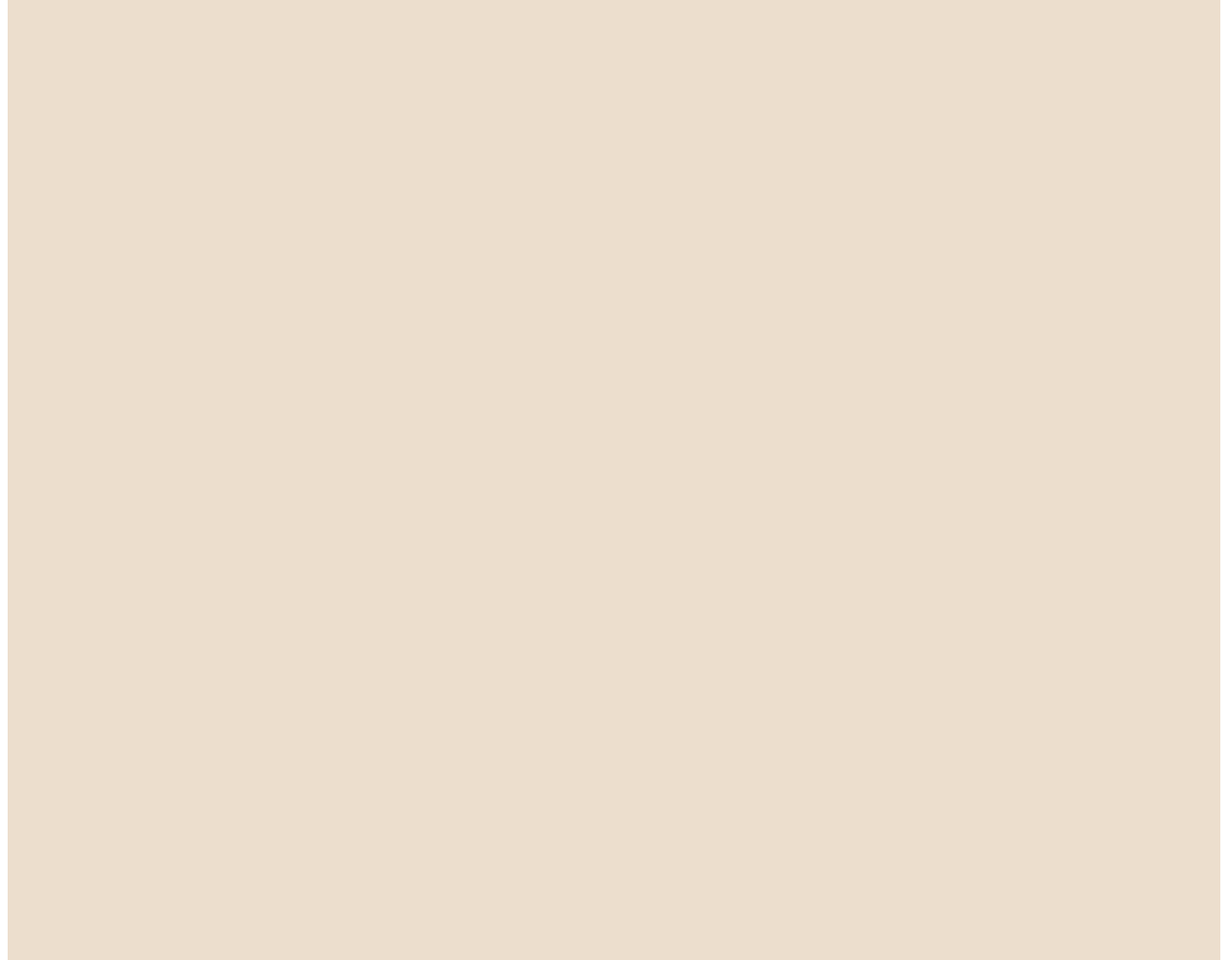
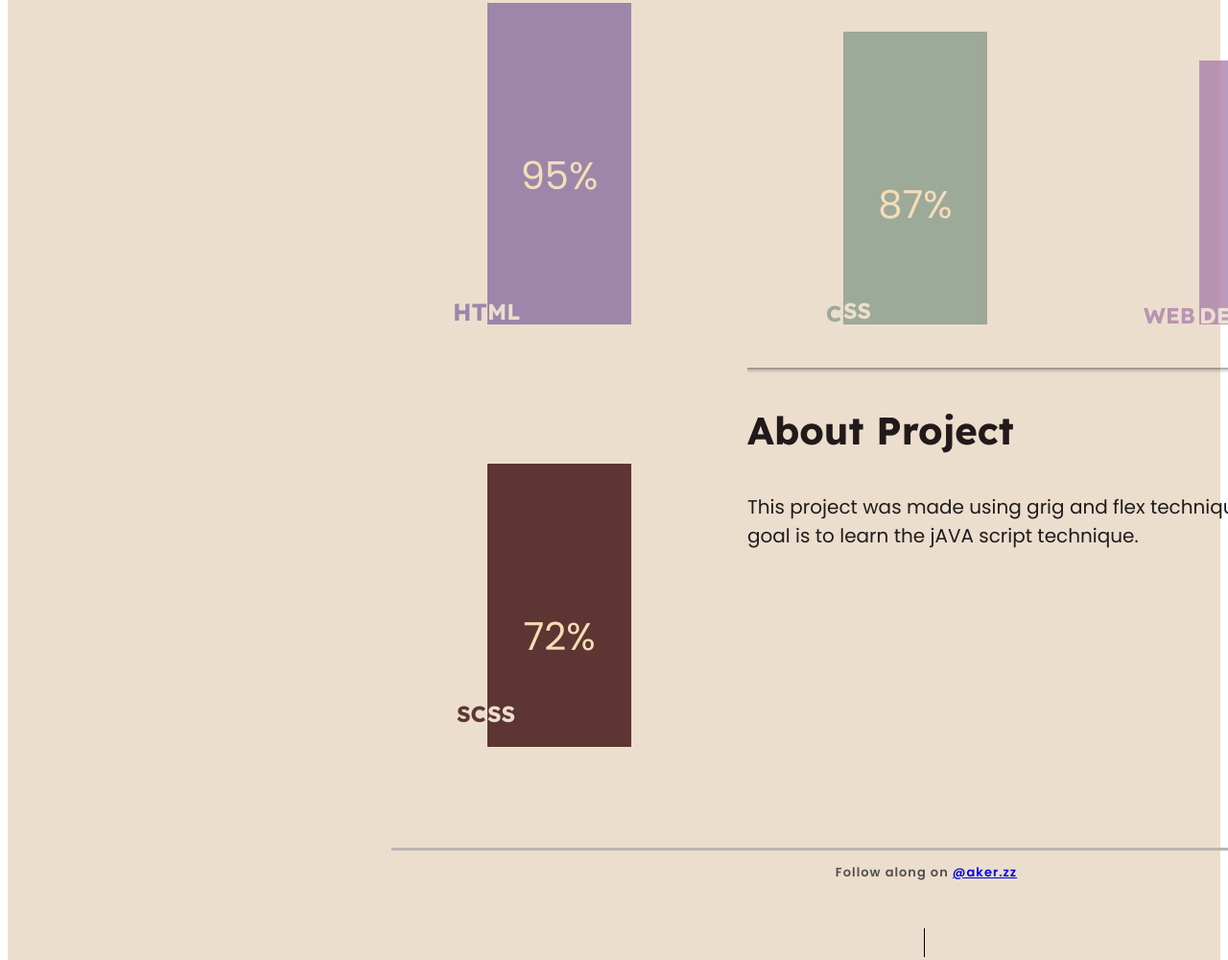
Before and after one commit to Fullhsq/portfolio, a plain HTML site: page 2page.html in a window 1280 px wide. Shown: the part 490-1490 px from the top of the page at 96% size. Drawn offline with Linux system fonts and the light colour scheme.

Commit message:
2page done

```diff
--- a/2page.html
+++ b/2page.html
@@ -47,7 +47,47 @@
             </div>
         </div>
         <div class="main">
-
+            <div class="first_col">
+                <div class="col">95%</div>
+                <p class="kind"><p class="u">HT</p><p class="b">ML</p>
+            </div>
+            <div class="second_col">
+                <div class="col">87%</div>
+                <p class="kind"><p class="c">C</p><p class="b">SS</p>
+            </div>
+            <div class="third_col">
+                <div class="col">62%</div>
+                <p class="kind"><p class="w">WEB</p><p class="f">DESIGN</p>
+            </div>
+            <div class="fourth_col">
+                <div class="col">72%</div>
+                <p class="kind"><p class="s">SC</p><p class="h">SS</p>
+            </div>
+            <div class="blocck_text">
+                <h3 class="about_project">About Project</h3>
+                <p class="text">This project was made using grig and flex techniques. In the future, my goal is to learn the jAVA script technique.</p>
+            </div>
+            <div class=""></div>
+        </div>
+        <div class="footer">
+            <p class="instagram">Follow along on <a href="https://www.instagram.com/aker.zz/">@aker.zz</a></p>
+            <div class="line_footer"></div>
+            <div class="blocks">
+                <div class="block1"></div>
+                <div class="block2"></div>
+                <div class="block3"></div>
+                <div class="block4"></div>
+                <div class="block5"></div>
+            </div>
+            <p class="socials">
+                Here
+            </p>
+            <div class="allsocials">
+                <a href="" class="a">
+                    FACEBOOK I INSTAGRAM I TELEGRAM
+                </a>
+                <a class="a" href="2page.html">NEXT ></a>
+            </div>
         </div>
         </div>
     </div>
--- a/css/2page.css
+++ b/css/2page.css
@@ -143,3 +143,127 @@
     height: 5px;
     background: rgb(172, 130, 173);
 }
+.main{
+    width: 1115px;
+    margin-top: 100px;
+    border-top: 1px solid slategray ;
+    display: grid;
+    grid-template-columns: 371px 371px 371px;
+    grid-template-rows: 400px 400px;
+}
+.blocck_text{
+    grid-column: 2/4;
+}
+.first_col{
+    width: 150px;
+    height: 335px;
+    background: rgb(138, 113, 161);
+    justify-content: center;
+    opacity: 0.8;
+    margin-left: 100px;
+    margin-top: 20px;
+}
+.second_col{
+    width: 150px;
+    height: 305px;
+    background: rgb(138, 156, 141);
+    justify-content: center;
+    opacity: 0.8;
+    margin-left: 100px;
+    margin-top: 50px;
+}
+.third_col{
+    width: 150px;
+    height: 275px;
+    background: rgb(172, 130, 173);
+    justify-content: center;
+    opacity: 0.8;
+    margin-left: 100px;
+    margin-top: 80px;
+}
+.fourth_col{
+    width: 150px;
+    height: 295px;
+    background: rgb(58, 12, 12);
+    justify-content: center;
+    opacity: 0.8;
+    margin-left: 100px;
+    margin-top: 100px;
+}
+.col{
+    margin-top: 150px;
+    font-family: 'Poppins', sans-serif;
+    font-size: 40px;
+    text-align: center;
+    color: wheat;
+}
+.kind{
+    margin-top: 200px;
+    display: flex;
+    margin-top: 80px;
+    margin-left: -50px;
+    font-family: 'Readex Pro', sans-serif;
+    color: white;
+}
+.u{
+    color: rgb(138, 113, 161);
+    font-size: 25px;
+    font-family: 'Readex Pro', sans-serif;
+    margin-top: 10px;
+    margin-left: -36px;
+}
+.b{
+    color: rgb(236, 222, 205);
+    font-size: 23px;
+    font-family: 'Readex Pro', sans-serif;
+    margin-top: -55px;
+}
+.c{
+    color: rgb(138, 156, 141);
+    font-size: 23px;
+    margin-top: -27px;
+    font-family: 'Readex Pro', sans-serif;
+    margin-left: -18px;
+}
+.w{
+    color: rgb(172, 130, 173);
+    font-size: 23px;
+    margin-top: -55px;
+    font-family: 'Readex Pro', sans-serif;
+    margin-left: -58px;
+}
+.f{
+    color: rgb(236, 222, 205);
+    font-size: 23px;
+    font-family: 'Readex Pro', sans-serif;
+    margin-top: -52px;
+}
+.s{
+    color: rgb(58, 12, 12);
+    font-size: 23px;
+    margin-top: -60px;
+    font-family: 'Readex Pro', sans-serif;
+    margin-left: -32px;
+}
+.h{
+    color: rgb(236, 222, 205);
+    font-size: 23px;
+    font-family: 'Readex Pro', sans-serif;
+    margin-top: -52px;
+}
+.blocck_text{
+    box-shadow: -2px 5px 5px -4px rgba(0, 0, 0, 0.6) inset;
+}
+.about_project {
+    font-family: 'Readex Pro', sans-serif;
+    font-size: 40px;
+    color: rgb(34, 26, 26);
+}
+.text {
+    font-size: 20px;
+    color: rgb(29, 28, 28);
+    font-family: 'Poppins', sans-serif;;
+}
+.footer{
+    margin-top: 100px;
+}
```
